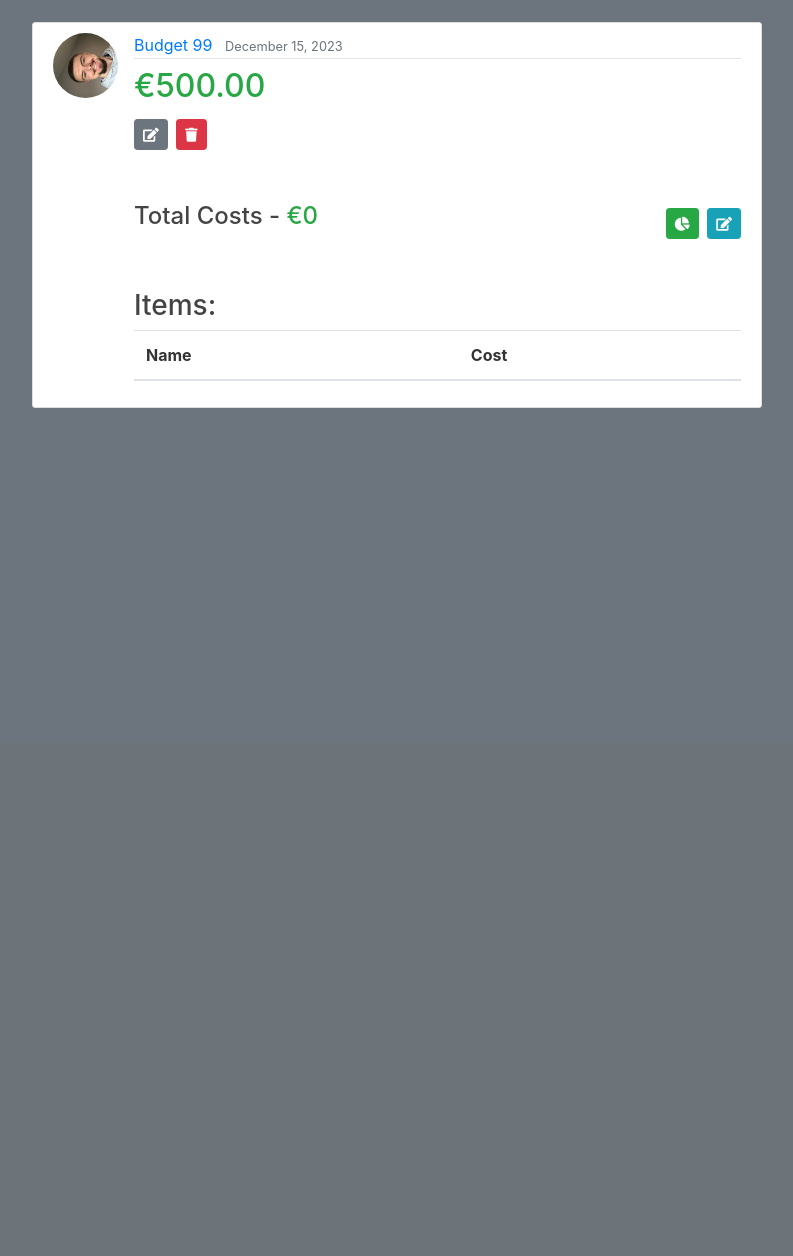
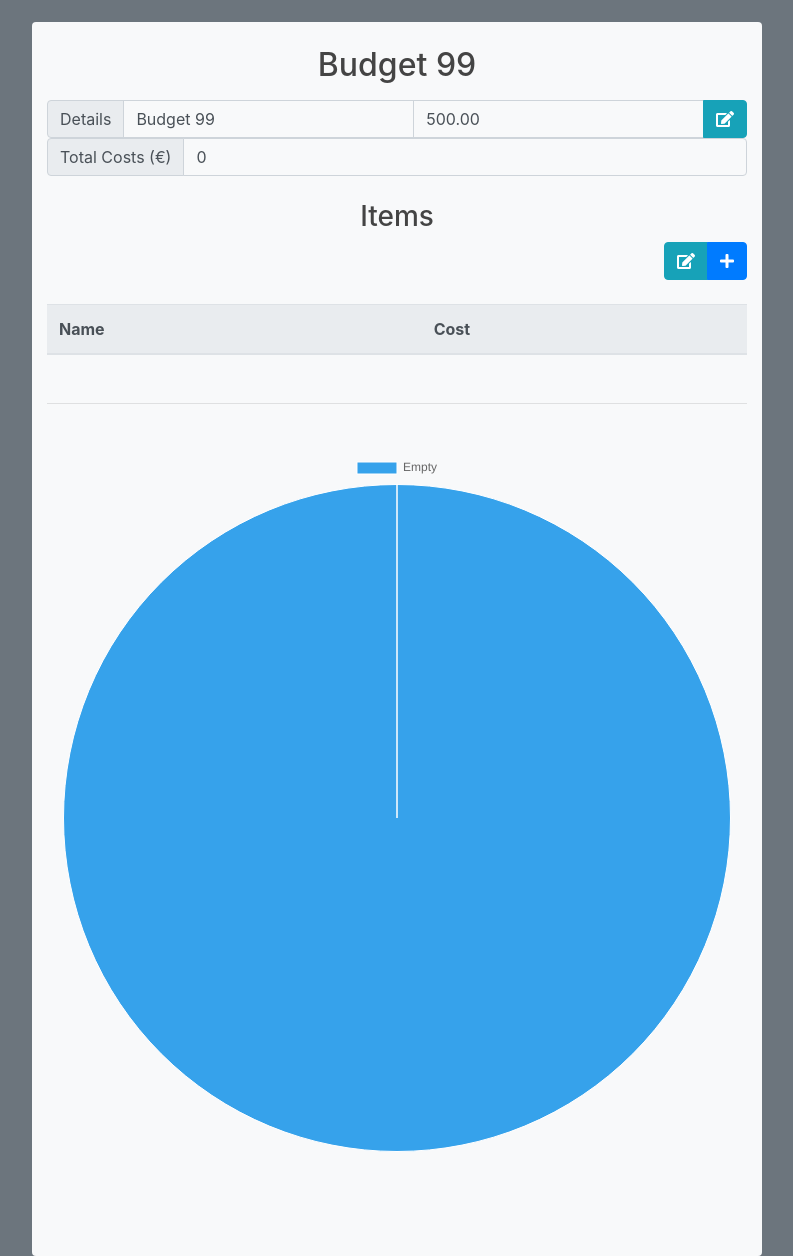
Before and after one commit to CoderDez/moolahs_eye, a Django app: page /budget/16/ in a window 1280 px wide. Shown: the part 58-1314 px from the top of the page, without its empty margins (53-846 px from the left). Before the commit the page ends 800 px from the top, so only its background shows below. Run offline with Django 4.2, Linux system fonts and the light colour scheme; a user stored in the database is signed in; data comes from the database, SQL or seed files in the repository; both versions use the stored data as it was after the commit; lists and menus that the app fills with data are empty; some libraries are stand-ins or nearby versions.

Commit message:
UI for Budget details has been redone

```diff
--- a/django_project/budgets/static/budgets/css/main.css
+++ b/django_project/budgets/static/budgets/css/main.css
@@ -103,3 +103,8 @@ body {
 .budget-name {
   font-family: Arial, Helvetica sans-serif !important;
 }
+
+/* styles for inputs that are readonly */
+input[readonly]{
+  background-color: transparent !important;
+}
--- a/django_project/budgets/static/budgets/js/budget_chart.js
+++ b/django_project/budgets/static/budgets/js/budget_chart.js
@@ -1,31 +1,23 @@
 document.addEventListener('DOMContentLoaded', function () {
-    var chartCanvas = document.getElementById('myChart');
+    var chartCanvas = document.getElementById('chart');
     var labels = JSON.parse(chartCanvas.getAttribute('data-labels'));
     var costs = JSON.parse(chartCanvas.getAttribute('data-costs'));
 
     var ctx = chartCanvas.getContext('2d');
     new Chart(ctx, {
-        type: 'pie', // Set chart type to pie
+        type: 'pie',
         data: {
             labels: labels,
             datasets: [{
                 label: 'Costs',
                 data: costs,
-                backgroundColor: [
-                    'rgba(255, 99, 132, 0.7)',
-                    'rgba(54, 162, 235, 0.7)',
-                    'rgba(255, 206, 86, 0.7)',
-                    'rgba(75, 192, 192, 0.7)',
-                    'rgba(153, 102, 255, 0.7)',
-                    'rgba(255, 159, 64, 0.7)',
-                    'rgba(255, 99, 132, 0.7)',
-                    // Add more colors as needed
-                ],
                 borderWidth: 1
             }]
         },
         options: {
-            // Add options specific to the pie chart if needed
+            legend: {
+                position: 'left'
+            }
         }
     });
 });
--- a/django_project/budgets/templates/budgets/budget_detail.html
+++ b/django_project/budgets/templates/budgets/budget_detail.html
@@ -1,42 +1,51 @@
 {% extends 'budgets/base.html' %}
 
+{% load static %}
+{% block static_resources %}
+    <!-- Include Chart.js -->
+    <script src="https://cdn.jsdelivr.net/npm/chart.js"></script>
+{% endblock static_resources %}
+
 {% block content %}
-    <article class="media content-section">
-        <img class="rounded-circle article-img" src="{{ object.creator.profile.image.url }}">
+    <div class="container bg-light rounded pb-2">
+        <h2 class="text-center pt-4 pb-2">{{object.name}}</h2>
 
-        <div class="media-body">
-            <div class="article-metadata">
-                <a class="mr-2" href="#">{{ object.name }}</a>
-                <small class="text-muted">{{ object.date_created|date:'F d, Y' }}</small>
+        <div class="input-group">
+            <div class="input-group-prepend">
+              <span class="input-group-text" id="">Details</span>
             </div>
-
-            <h2 class="article-title text-success mt-2 ">&euro;{{ object.limit|floatformat:"2"}}<h2>
-
-            <div>
-                <a class="btn btn-secondary btn-sm mt-1 mb-1" href="{% url 'budgets-update' object.id %}">
+            <input type="text" class="form-control" readonly value="{{object.name}}">
+            <input type="number" class="form-control" readonly value="{{object.limit}}">
+            <div class="input-group-append">
+                <a class="btn btn-info" href="#">
                     <i class="fas fa-edit"></i>
                 </a>
-                <a class="btn btn-danger btn-sm mt-1 mb-1" href="{% url 'budgets-delete' object.id %}">
-                    <i class="fas fa-trash"></i>
+            </div>
+        </div>
+        <div class="input-group">
+            <div class="input-group-prepend">
+             <span class="input-group-text" id="">Total Costs &lpar;&euro;&rpar;</span>
+            </div>
+            <input type="number" class="form-control" readonly value="{{object.total_item_costs}}">
+        </div>
+
+        <h3 class="text-center mt-4 mb-2">Items</h3>
+
+        <div class="d-flex justify-content-end">
+            <div class="btn-group" role="group" aria-label="Button group">
+                <a class="btn btn-info" href="#">
+                    <i class="fas fa-edit"></i>
+                </a>
+                <a class="btn btn-primary" href="#">
+                    <i class="fas fa-plus"></i>
                 </a>
             </div>
+        </div>
 
-            <div class="mt-5 mb-5 row">
-                <div class="col-md-6">
-                    <h4>Total Costs - <span class="text-success">&euro;{{ object.total_item_costs }}</span></h4>
-                </div>
-                <div class="col-md-6 text-md-right">
-                    <a class="btn btn-success btn-sm" href="{% url 'budget-chart' object.id %}">
-                        <i class="fas fa-chart-pie"></i>
-                    </a>
-                    <a class="btn btn-info btn-sm" href="{% url 'edit-items' object.id %}">
-                        <i class="fas fa-edit"></i>
-                    </a>
-                </div>
-            </div>
-            <h3>Items:</h3>
-            <table class="table">
-                <thead>
+        <div class="pb-5 mb-5">
+            <!-- table -->
+            <table class="table mt-4 mb-4 mb-5 active-view">
+                <thead class="thead-light">
                     <tr>
                         <th>Name</th>
                         <th>Cost</th>
@@ -50,8 +59,17 @@
                         </tr>
                     {% endfor %}
                 </tbody>
-            </table>
+         </table>
+         <!-- end of table -->
+         <!-- chart -->
+         <hr class="mb-5">
+         <canvas id="chart" width="200" height="200"
+             data-labels="{{ labels }}"
+             data-costs="{{ costs }}">
+         </canvas>
+         <!-- end of chart -->
+        </div>
+    </div>
+    <script src="{% static 'budgets/js/budget_chart.js' %}"></script>
 
-        </div>
-    </article>
 {% endblock content %}
--- a/django_project/budgets/urls.py
+++ b/django_project/budgets/urls.py
@@ -6,7 +6,6 @@ from .views import (
     BudgetUpdateView,
     BudgetDetailView,
     EditBudgetItemsView,
-    BudgetChartView
 )
 
 
@@ -17,5 +16,4 @@ urlpatterns = [
     path('budget/<int:pk>/delete/', BudgetDeleteView.as_view(), name='budgets-delete'),
     path('budget/<int:pk>/update/', BudgetUpdateView.as_view(), name='budgets-update'),
     path('budget/<int:pk>/items/edit/', EditBudgetItemsView.as_view(), name='edit-items'),
-    path('budget/<int:pk>/chart/', BudgetChartView.as_view(), name='budget-chart'),
 ]
--- a/django_project/budgets/views.py
+++ b/django_project/budgets/views.py
@@ -44,32 +44,25 @@ class BudgetDetailView(LoginRequiredMixin, UserPassesTestMixin, DetailView):
     def get_context_data(self, **kwargs):
         context = super().get_context_data(**kwargs)
         context["title"] = "Budget Details"
+
+        budget = self.get_object()
+        items = budget.item_set.all()
+
+        labels = [item.name for item in items]
+        costs = [item.cost for item in items]
+
+        if labels:
+            context["labels"] = json.dumps([item.name for item in items])
+            context["costs"] = json.dumps([float(item.cost) for item in items])
+        else:
+            context["labels"] = json.dumps(["Empty"])
+            context["costs"] = json.dumps([1])
+
         return context
 
     def test_func(self):
         budget = self.get_object()
         return self.request.user == budget.creator
-
-class BudgetChartView(LoginRequiredMixin, UserPassesTestMixin, DetailView):
-    model = Budget
-    template_name = 'budgets/budget_chart.html'
-
-    def test_func(self):
-        budget = self.get_object()
-        return self.request.user == budget.creator
-
-    def get_context_data(self, **kwargs):
-        context = super().get_context_data(**kwargs)
-        context["title"] = "Budget Chart"
-
-        budget = self.get_object()
-        items = budget.item_set.all()
-
-        # Convert lists to JSON strings
-        context["labels"] = json.dumps([item.name for item in items])
-        context["costs"] = json.dumps([float(item.cost) for item in items])
-
-        return context
 
 
 class BudgetCreateView(LoginRequiredMixin, CreateView):
```
Also changed, not shown: django_project/budgets/templates/budgets/budget_chart.html (deleted, +0 -20 lines), django_project/budgets/templates/budgets/home.html (+4 -4 lines), django_project/db.sqlite3.
